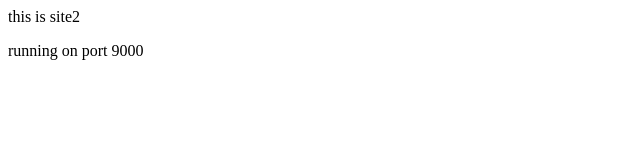
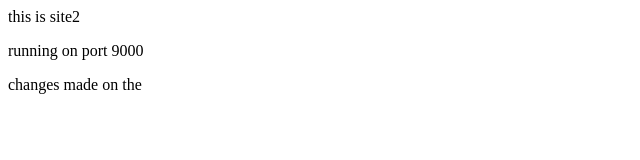
Before and after one commit to surbhisharma2762/devopspractice, a plain HTML site: page site2/index.html in a window 1280 px wide. Shown: the whole page, without its empty margins (0-640 px from the left). Drawn offline with Linux system fonts and the light colour scheme.

Commit message:
changes made on 1april

```diff
--- a/site2/index.html
+++ b/site2/index.html
@@ -1,2 +1,3 @@
 <p>this is site2</p>
 <p>running on port 9000</p>
+<p>changes made on the</p>
```
